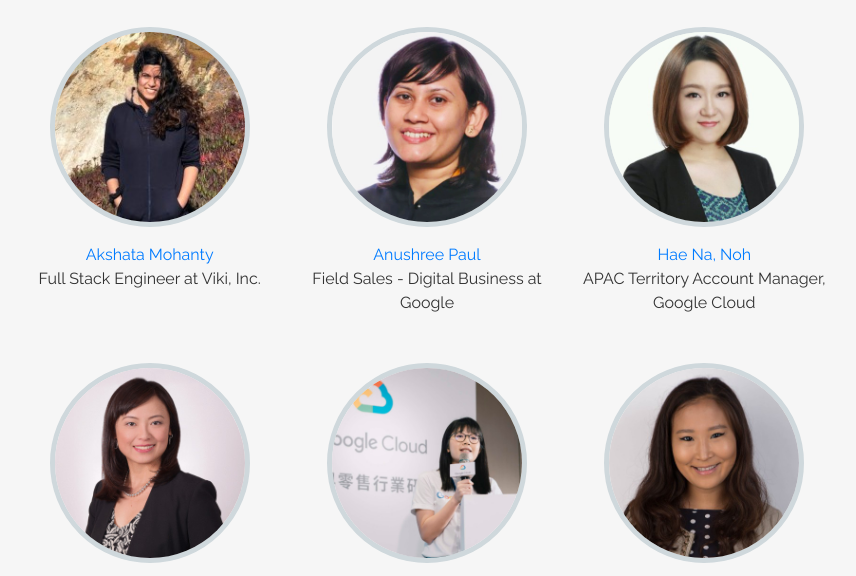
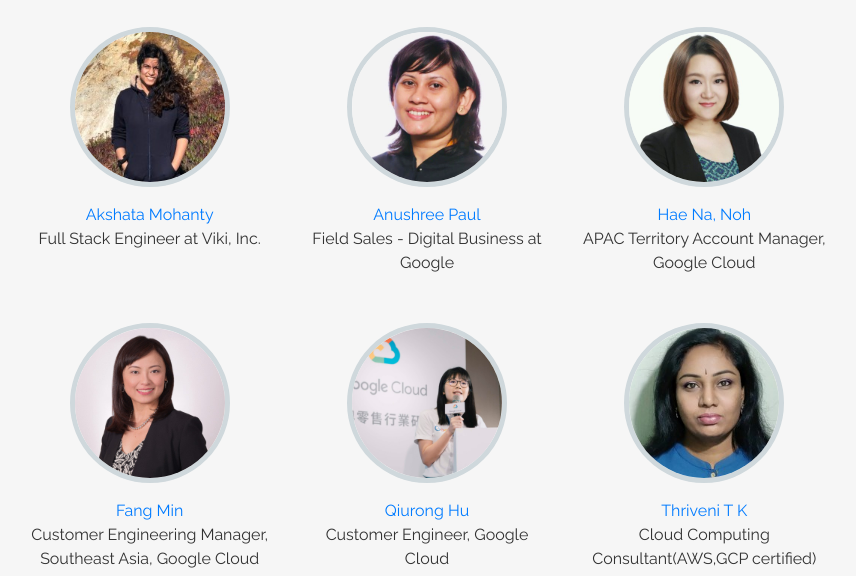
Before and after one commit to CodingGirlsSG/cloud-bootcamp-2020, a Gatsby site: page /mentors in a window 1280 px wide. Shown: the part 131-707 px from the top of the page, without its empty margins (213-1069 px from the left). Built offline with nearby package versions, Linux system fonts and the light colour scheme; Gatsby itself is replaced by a stand-in of ours; a script that the page names is missing.

Commit message:
added 1 more mentor, adjusted profile pics smaller

```diff
--- a/src/pages/mentors.js
+++ b/src/pages/mentors.js
@@ -11,6 +11,7 @@
 import Qiurong from "../images/profile-Qiurong Hu.jpeg";
 import Melody from "../images/profile-Melody Huang.jpeg";
 import Shafraz from "../images/profile-Shafraz Rahim.jpeg";
+import Thriveni from "../images/profile-Thriveni T K.jpeg";
 
 const Avatar = ({ name, link, job, dp }) => (
   <Col sm={12} md={4} className="mb-5 d-flex flex-column mb-4 align-items-center">
@@ -32,6 +33,9 @@
           <Avatar name="Hae Na, Noh" link="https://www.linkedin.com/in/hae-na-noh/" job="APAC Territory Account Manager, Google Cloud" dp={Hae} />
           <Avatar name="Fang Min" link="https://www.linkedin.com/in/fangmin/" job="Customer Engineering Manager, Southeast Asia, Google Cloud" dp={Min} />
           <Avatar name="Qiurong Hu" link="https://www.linkedin.com/in/qiurong-hu-893b563a/" job="Customer Engineer, Google Cloud" dp={Qiurong} />
+          <Avatar name="Thriveni T K" link="https://www.linkedin.com/in/tkthriveni" job="Cloud Computing Consultant(AWS,GCP certified)" dp={Thriveni} />
+
+
           <Avatar name="Melody Huang" link="https://www.linkedin.com/in/melody-huang/" job="Associate Cloud Consultant, Sourced Group" dp={Melody} />
           <Avatar name="Shafraz Rahim" link="https://www.linkedin.com/in/shafrazrahim/" job="Cloud Community Manager,  Google" dp={Shafraz} />
           <Avatar name="Ajit Kumar Amit" link="https://www.linkedin.com/in/akamit/" job="Managing Partner at Agilitics" dp={Ajit} />
--- a/src/styles/_layout.scss
+++ b/src/styles/_layout.scss
@@ -191,8 +191,8 @@
   border: 5px solid #cfd8dc;
   display: block;
   box-sizing: border-box;
-  height: 200px;
-  width: 200px
+  height: 160px;
+  width: 160px
 }
 
 // custom bootstrap
```
Also changed, not shown: src/images/profile-Thriveni T K.jpeg (added).
